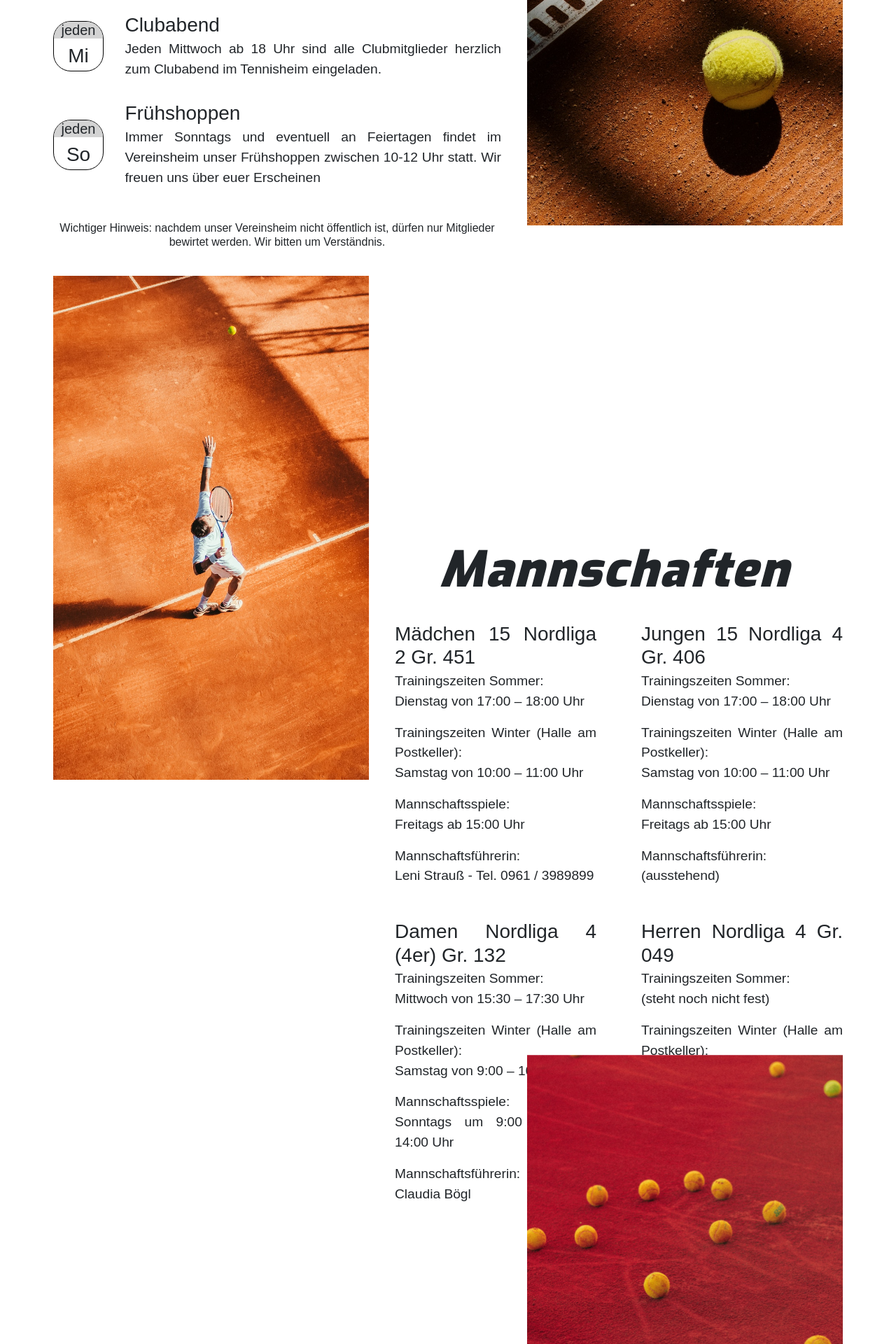
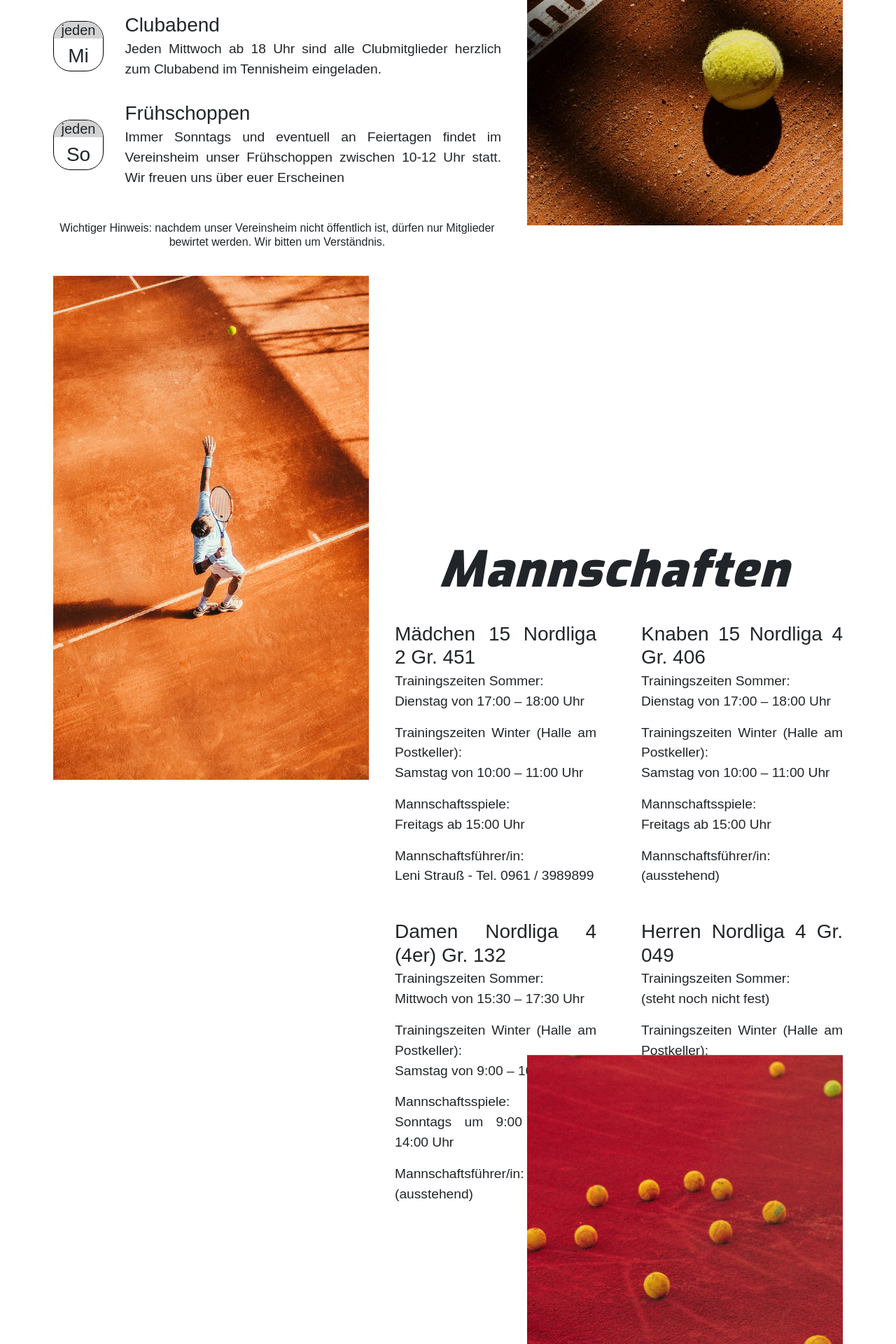
Before and after one commit to Valentin-Paul/tc-amLangenSteg, a React (Create React App) app: page / in a window 1280 px wide. Shown: the part 1219-3139 px from the top of the page at 70% size. Built offline with nearby package versions, Linux system fonts and the light colour scheme; no server answers; a web font is replaced by a local one.

Commit message:
inhaltliche Änderungen

```diff
--- a/src/pages/AGB/AGB.js
+++ b/src/pages/AGB/AGB.js
@@ -23,7 +23,7 @@ E-Mail: info@tcamlangensteg.de <br/>
 Gerd Neumann <br/>
 Ziegelweg 6b<br/>
 92637 Weiden<br/>
-Tel. 0961/27454<br/>
+Tel. 0961/42061<br/>
 E-Mail: neumi.regis@web.de<br/>
 </div>
 
--- a/src/pages/HomePage/HomePage.jsx
+++ b/src/pages/HomePage/HomePage.jsx
@@ -148,8 +148,8 @@ function HomePage() {
     <h3 className="day">So</h3>
     </div>
     <div className="event align-center">
-    <h3>Frühshoppen </h3>
-    <p>Immer Sonntags und eventuell an Feiertagen findet im Vereinsheim unser Frühshoppen zwischen 10-12 Uhr statt. Wir freuen uns über euer Erscheinen </p>
+    <h3>Frühschoppen </h3>
+    <p>Immer Sonntags und eventuell an Feiertagen findet im Vereinsheim unser Frühschoppen zwischen 10-12 Uhr statt. Wir freuen uns über euer Erscheinen </p>
     </div>
     </div>
 
@@ -175,15 +175,15 @@ function HomePage() {
     <p>Trainingszeiten Sommer: <br/> Dienstag von 17:00 – 18:00 Uhr</p>
     <p>Trainingszeiten Winter (Halle am Postkeller): <br/> Samstag von 10:00 – 11:00 Uhr</p>
     <p> Mannschaftsspiele: <br/> Freitags ab 15:00 Uhr</p>
-    <p> Mannschaftsführerin: <br/> Leni Strauß - Tel. 0961 / 3989899</p>
+    <p> Mannschaftsführer/in: <br/> Leni Strauß - Tel. 0961 / 3989899</p>
 </div>
 
 <div className="team">
-<h3>Jungen 15 Nordliga 4 Gr. 406</h3>
+<h3>Knaben 15 Nordliga 4 Gr. 406</h3>
     <p>Trainingszeiten Sommer: <br/> Dienstag von 17:00 – 18:00 Uhr</p>
     <p>Trainingszeiten Winter (Halle am Postkeller): <br/> Samstag von 10:00 – 11:00 Uhr</p>
     <p> Mannschaftsspiele: <br/> Freitags ab 15:00 Uhr</p>
-    <p> Mannschaftsführerin: <br/> (ausstehend)</p>
+    <p> Mannschaftsführer/in: <br/> (ausstehend)</p>
 </div>
 
 <div className="team">
@@ -191,7 +191,7 @@ function HomePage() {
     <p>Trainingszeiten Sommer: <br/> Mittwoch von 15:30 – 17:30 Uhr</p>
     <p>Trainingszeiten Winter (Halle am Postkeller): <br/> Samstag von 9:00 – 10:00 Uhr</p>
         <p> Mannschaftsspiele: <br/> Sonntags um 9:00 Uhr bzw. 14:00 Uhr</p>
-        <p> Mannschaftsführerin: <br/> Claudia Bögl </p>
+        <p> Mannschaftsführer/in: <br/> (ausstehend) </p>
 
 </div>
 
@@ -199,8 +199,8 @@ function HomePage() {
 <h3>Herren Nordliga 4 Gr. 049</h3>
     <p>Trainingszeiten Sommer: <br/> (steht noch nicht fest)</p>
     <p>Trainingszeiten Winter (Halle am Postkeller): <br/> (steht noch nicht fest)</p>
-    <p> Mannschaftsspiele: <br/> (steht noch nicht fest)</p>
-    <p> Mannschaftsführerin: <br/> (ausstehend)</p>
+    <p> Mannschaftsspiele: <br/> Sonntags um 9.00 Uhr bzw. 14.00 Uhr</p>
+    <p> Mannschaftsführer/in: <br/> (ausstehend)</p>
 </div>
 </div>
 
```
